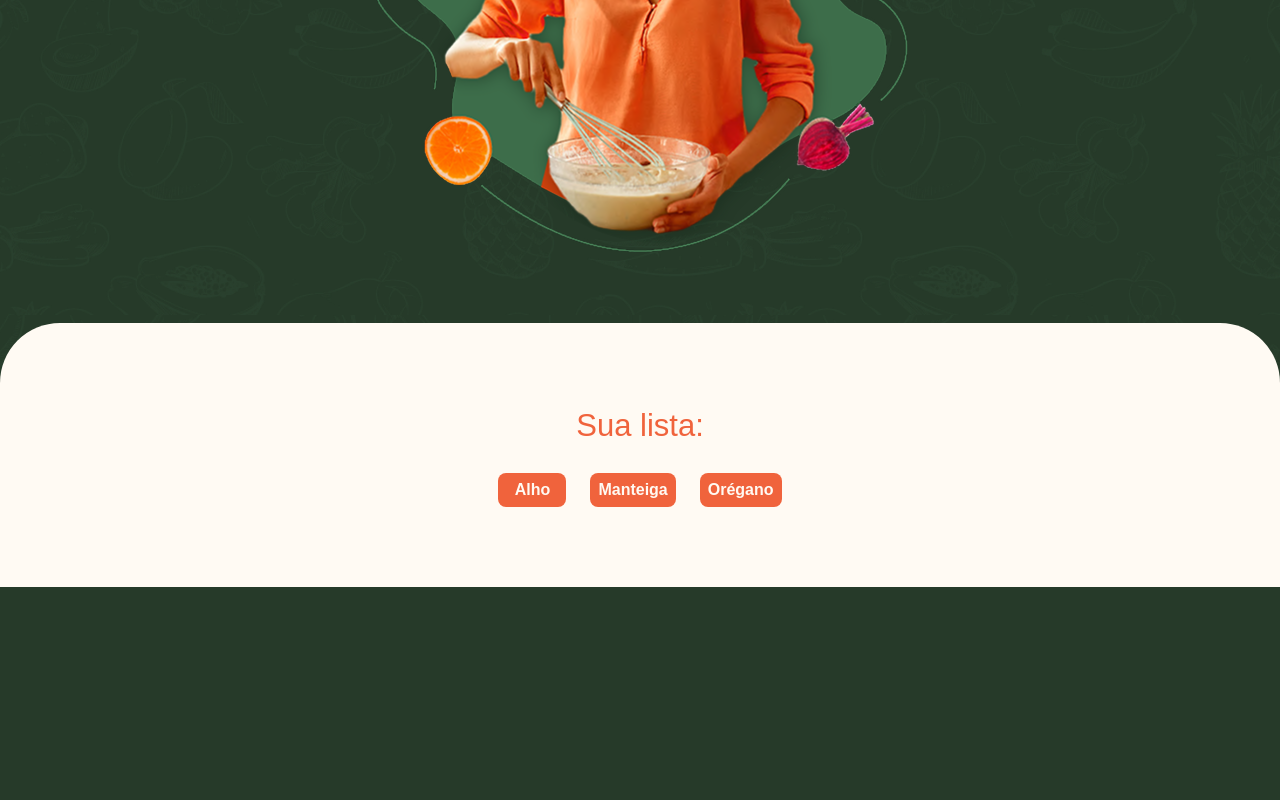
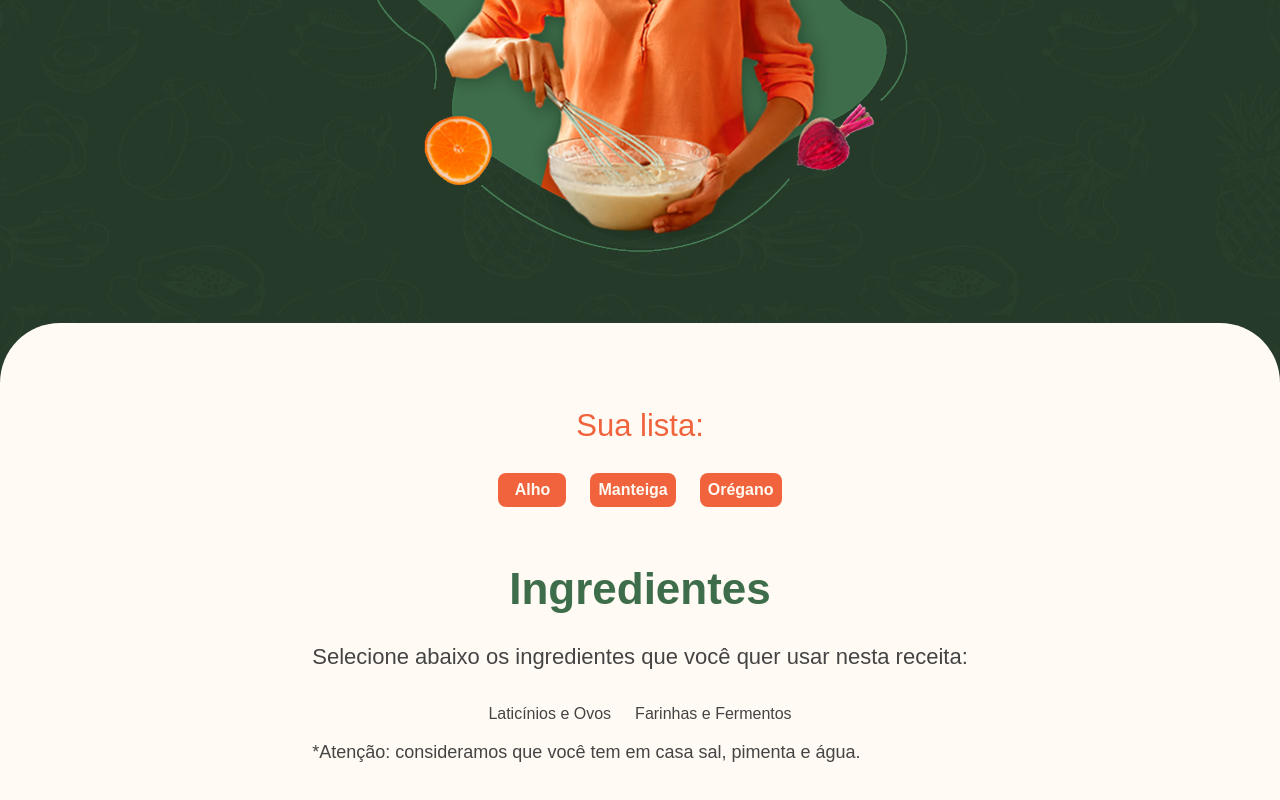
Before and after one commit to lucasjdc/cookin-up, a Vue app: page / in a window 1280 px wide. Shown: the part 755-1555 px from the top of the page. Before the commit the page ends 1342 px from the top, so only its background shows below. Built offline with nearby package versions, Linux system fonts and the light colour scheme.

Commit message:
Added ingredient selection UI

```diff
--- a/src/components/ConteudoPrincipal.vue
+++ b/src/components/ConteudoPrincipal.vue
@@ -1,11 +1,14 @@
 <script lang="ts">
+import SelecionarIngredientes from './SelecionarIngredientes.vue';
+
 export default {
     data() {
         return {
             ingredientes: ['Alho', 'Manteiga', 'Orégano']
             //ingredientes: []
-        }
-    }
+        };
+    },
+    components: { SelecionarIngredientes }
 }
 
 </script>
@@ -24,6 +27,7 @@
               Sua lista está vazia, selecione ingredientes para iniciar.
             </p>
         </section>
+        <SelecionarIngredientes />
 
     </main>
 </template>
--- /dev/null
+++ b/src/components/SelecionarIngredientes.vue
@@ -0,0 +1,67 @@
+<script lang="ts">
+import { obterCategorias } from '@/http/index';
+
+export default {
+    data() {
+        return {
+            categorias: obterCategorias()
+        }
+    }
+}
+</script>
+
+<template>
+    <section class="selecionar-ingredientes">
+        <h1 class="cabecalho titulo-ingredientes">Ingredientes</h1>
+        <p class="paragrafo-lg instrucoes">
+            Selecione abaixo os ingredientes que você quer usar nesta receita:
+        </p>
+
+        <ul class="categorias">
+            <li v-for="categoria in categorias" :key="categoria.nome">
+                {{ categoria.nome }}
+            </li>
+        </ul>
+
+        <p class="paragrafo dica">
+            *Atenção: consideramos que você tem em casa sal, pimenta e água.
+        </p>
+    </section>
+</template>
+
+<style scoped>
+.selecionar-ingredientes {
+  display: flex;
+  flex-direction: column;
+  align-items: center;
+}
+
+.titulo-ingredientes {
+  color: var(--verde-medio, #3D6D4A);
+  display: block;
+  margin-bottom: 1.5rem;
+}
+
+.instrucoes {
+  margin-bottom: 2rem;
+}
+
+.categorias {
+  margin-bottom: 1rem;
+  display: flex;
+  justify-content: center;
+  gap: 1.5rem;
+  flex-wrap: wrap;
+}
+
+.dica {
+  align-self: flex-start;
+  margin-bottom: 3.5rem;
+}
+
+@media only screen and (max-width: 767px) {
+  .dica {
+    margin-bottom: 2.5rem;
+  }
+}
+</style>
--- /dev/null
+++ b/src/http/index.ts
@@ -0,0 +1,14 @@
+export function obterCategorias() {
+  return [
+    {
+      "nome": "Laticínios e Ovos",
+      "ingredientes": ["Ovos", "Queijo", "Leite", "Manteiga", "Creme de Leite", "Iogurte", "Leite Condensado", "Sorvete"],
+      "rotulo": "laticinios_e_ovos"
+    },
+    {
+      "nome": "Farinhas e Fermentos",
+      "ingredientes": ["Farinha de trigo", "Polvilho", "Farinha de rosca", "Canjica", "Farinha de mandioca", "Fubá", "Linhaça", "Fermento químico"],
+      "rotulo": "farinhas_e_fermentos"
+    }
+  ]
+}
--- a/tsconfig.app.json
+++ b/tsconfig.app.json
@@ -1,6 +1,6 @@
 {
   "extends": "@vue/tsconfig/tsconfig.dom.json",
-  "include": ["env.d.ts", "src/**/*", "src/**/*.vue"],
+  "include": ["env.d.ts", "src/**/*", "src/**/*.vue", "src/**/*.ts"],
   "exclude": ["src/**/__tests__/*"],
   "compilerOptions": {
     "composite": true,
```
